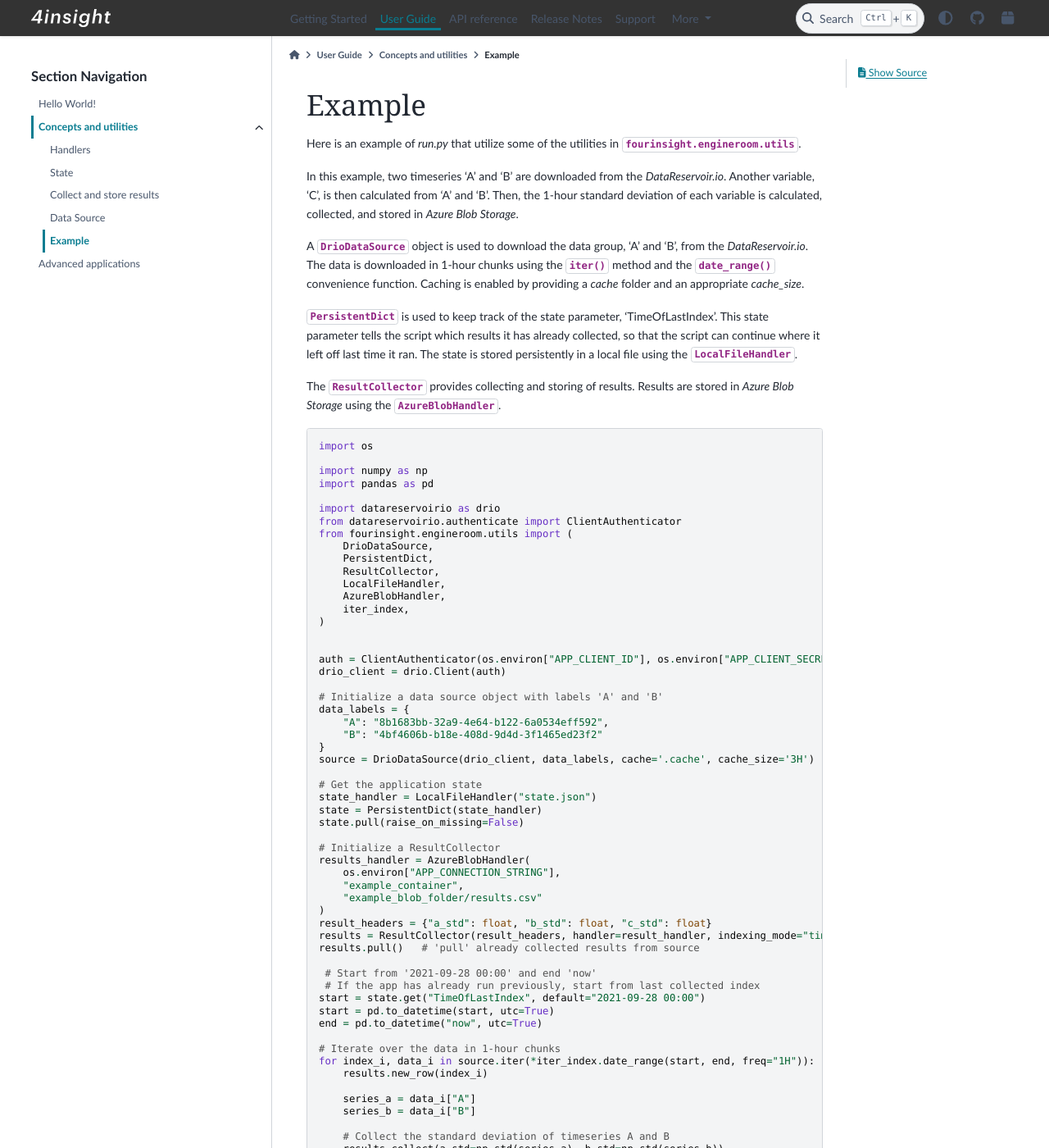
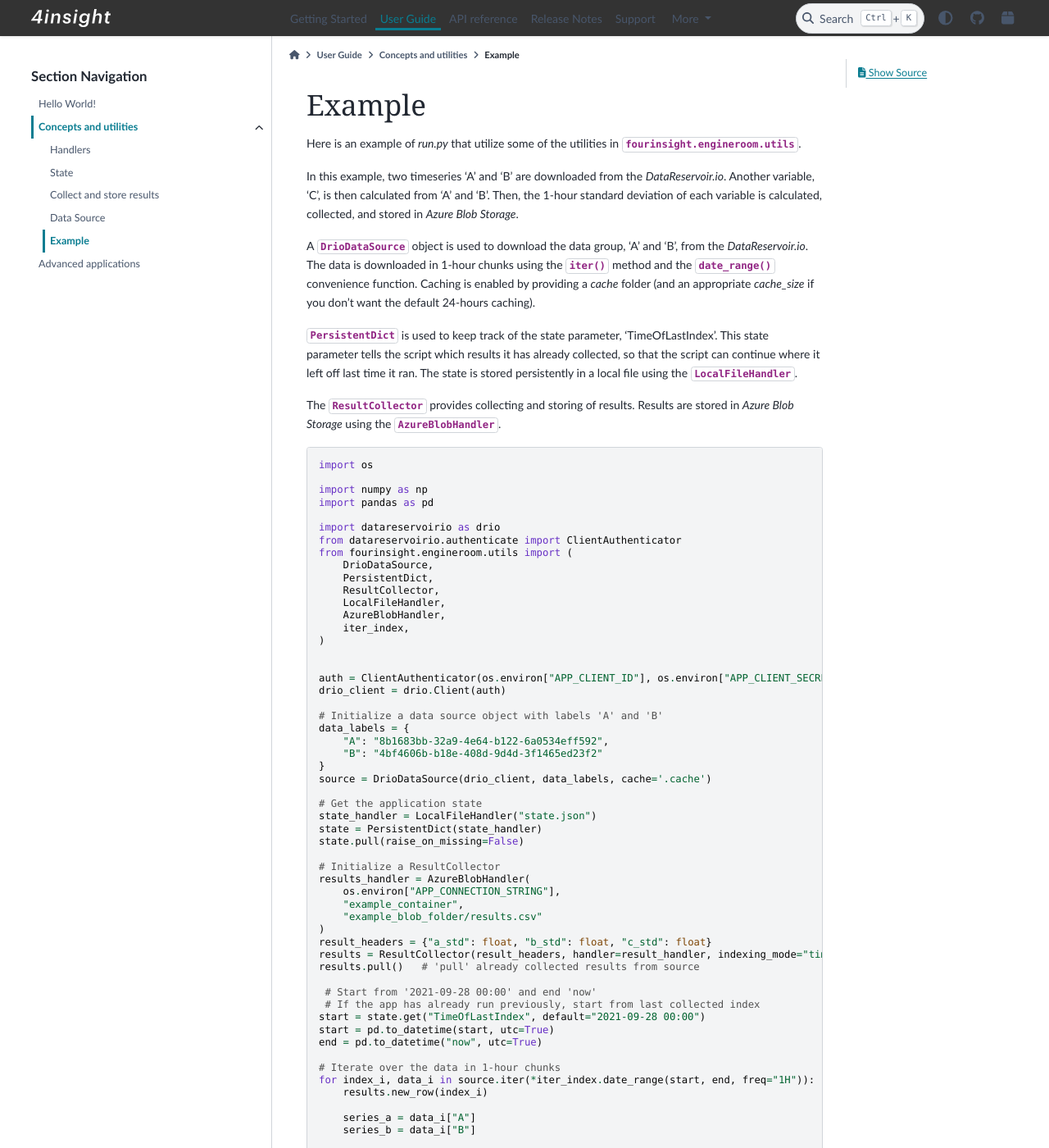
Before and after one commit to 4Subsea/fourinsight-engineroom-utils-python, a Sphinx documentation site: the page built from docs/user_guide/concepts_utils/example.rst, in a window 1280 px wide and 1400 px high. Shown: the whole window at 82% size. Built offline with Sphinx 7.4.7 and the PyData theme 0.15.4, drawn with Linux system fonts in a browser that asks for light colours.

Commit message:
doc: remove cache_size from example

```diff
--- a/docs/user_guide/concepts_utils/example.rst
+++ b/docs/user_guide/concepts_utils/example.rst
@@ -12,7 +12,7 @@ of each variable is calculated, collected, and stored in *Azure Blob Storage*.
 A :class:`~fourinsight.engineroom.utils.DrioDataSource` object is used to download the data group, 'A' and 'B',
 from the *DataReservoir.io*. The data is downloaded in 1-hour chunks using the :meth:`~fourinsight.engineroom.utils.DrioDataSource.iter()`
 method and the :meth:`~fourinsight.engineroom.utils.iter_index.date_range()` convenience function.
-Caching is enabled by providing a `cache` folder and an appropriate `cache_size`.
+Caching is enabled by providing a `cache` folder (and an appropriate `cache_size` if you don't want the default 24-hours caching).
 
 :class:`~fourinsight.engineroom.utils.PersistentDict` is used to keep track of the state parameter, 'TimeOfLastIndex'.
 This state parameter tells the script which results it has already collected, so that the
@@ -49,7 +49,7 @@ are stored in *Azure Blob Storage* using the :class:`~fourinsight.engineroom.uti
         "A": "8b1683bb-32a9-4e64-b122-6a0534eff592",
         "B": "4bf4606b-b18e-408d-9d4d-3f1465ed23f2"
     }
-    source = DrioDataSource(drio_client, data_labels, cache='.cache', cache_size='3H')
+    source = DrioDataSource(drio_client, data_labels, cache='.cache')
 
     # Get the application state
     state_handler = LocalFileHandler("state.json")
```
